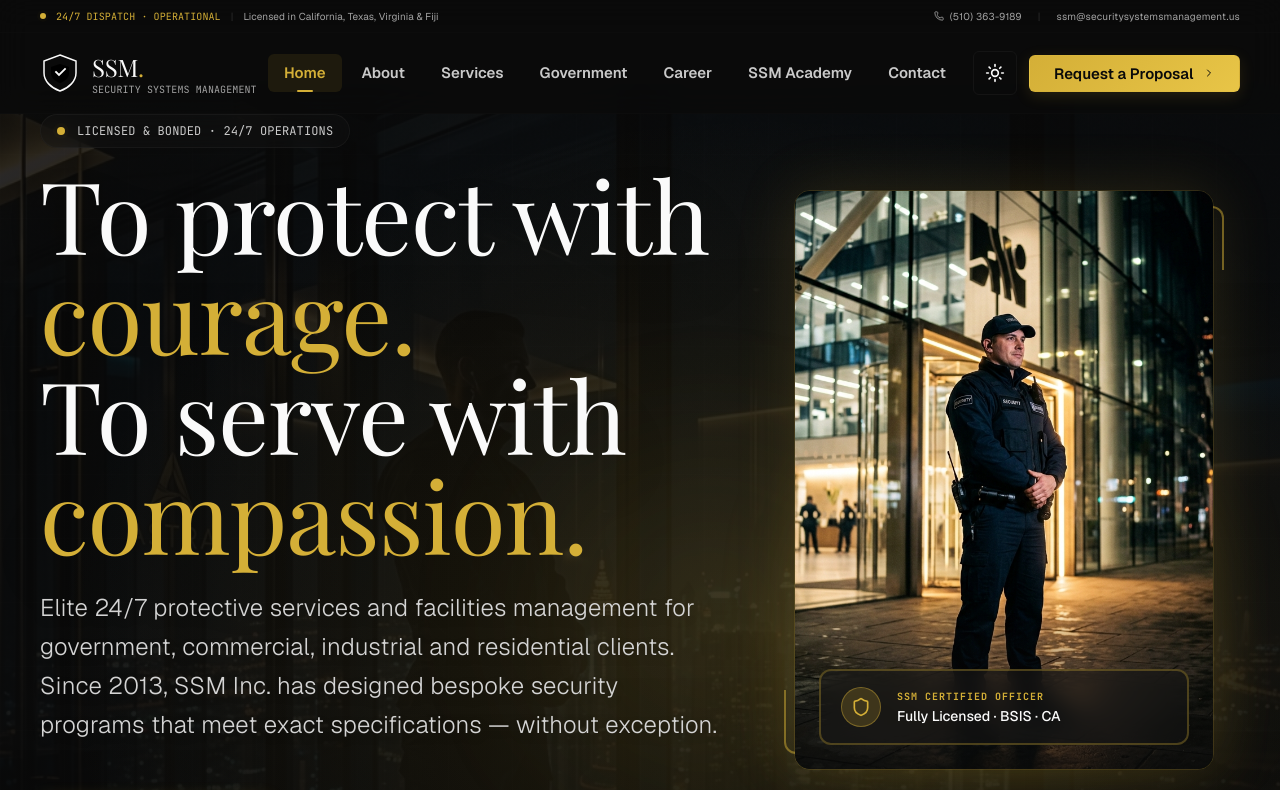
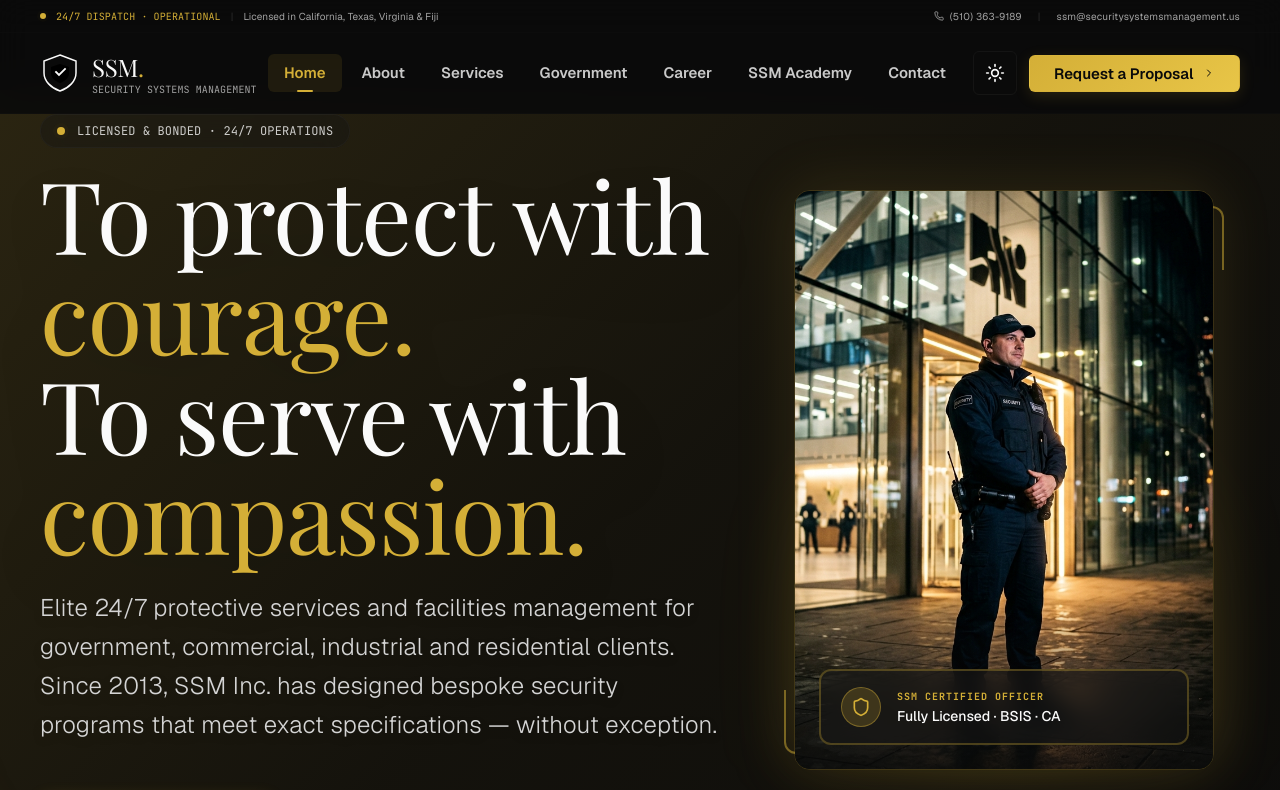
Before and after one commit to laiba-107/SSM-website, a Next.js app: page / in a window 1280 px wide. Shown: the top 790 px of the page. Built offline with nearby package versions, Linux system fonts and the light colour scheme.

Commit message:
added backdround color

```diff
--- a/src/app/globals.css
+++ b/src/app/globals.css
@@ -184,6 +184,25 @@
 /* Utility for gold background gradient */
 .bg-gradient-gold {
   background: linear-gradient(135deg, var(--accent) 0%, var(--accentL) 100%);
+}
+
+.section-gold-accent {
+  position: relative;
+  overflow: hidden;
+}
+
+.section-gold-accent::before {
+  content: "";
+  position: absolute;
+  inset: 0;
+  background: linear-gradient(135deg, rgba(212,175,55,0.16), rgba(212,175,55,0.05) 45%, transparent 100%);
+  pointer-events: none;
+  z-index: 0;
+}
+
+.section-gold-accent > * {
+  position: relative;
+  z-index: 1;
 }
 
 .bg-gradient-blue {
--- a/src/app/page.tsx
+++ b/src/app/page.tsx
@@ -12,7 +12,7 @@
       {/* ─────────────────────────────────────────────────────────────────
            PREMIUM HERO SECTION
            ───────────────────────────────────────────────────────────────── */}
-      <section id="top" className="relative bg-bg text-text overflow-hidden min-h-[90vh] flex items-center pt-20 pb-16">
+      <section id="top" className="relative bg-bg text-text overflow-hidden min-h-[90vh] flex items-center pt-20 pb-16 section-gold-accent">
         {/* Background Image & Overlays */}
         <div className="absolute inset-0 z-0">
           <Image
@@ -225,7 +225,7 @@
       {/* ─────────────────────────────────────────────────────────────────
            EXPLORE PRACTICE (CARD GRID)
            ───────────────────────────────────────────────────────────────── */}
-      <section id="explore" className="relative bg-bg py-20 lg:py-28 z-10 border-b border-line/15">
+      <section id="explore" className="relative bg-bg py-20 lg:py-28 z-10 border-b border-line/15 section-gold-accent">
         <div className="max-w-[1400px] mx-auto px-6 lg:px-10">
           <div className="flex flex-col md:flex-row md:items-end justify-between gap-8 mb-16 reveal-up">
             <div className="max-w-2xl">
```
